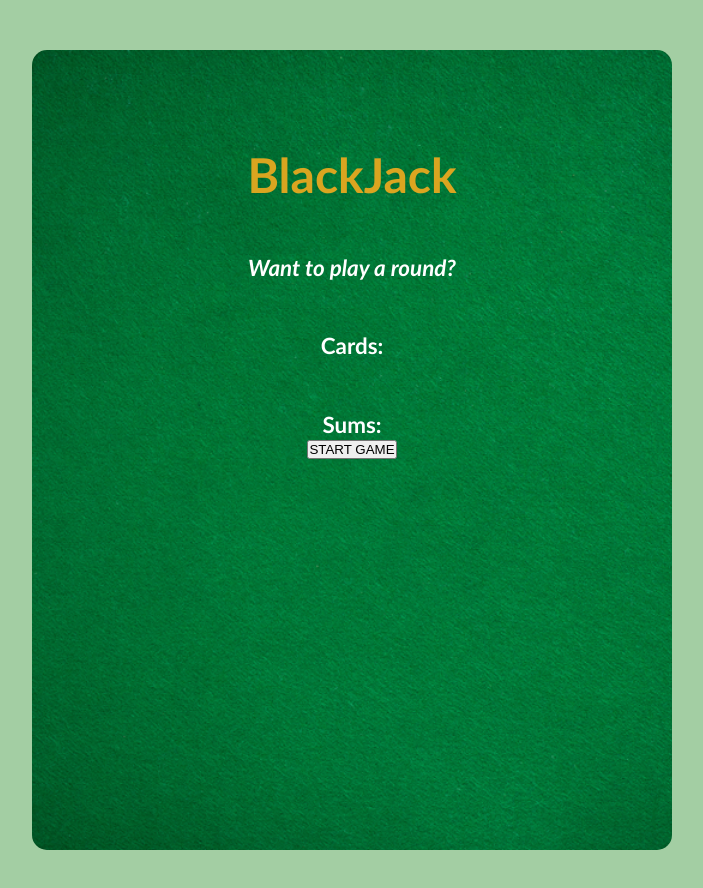
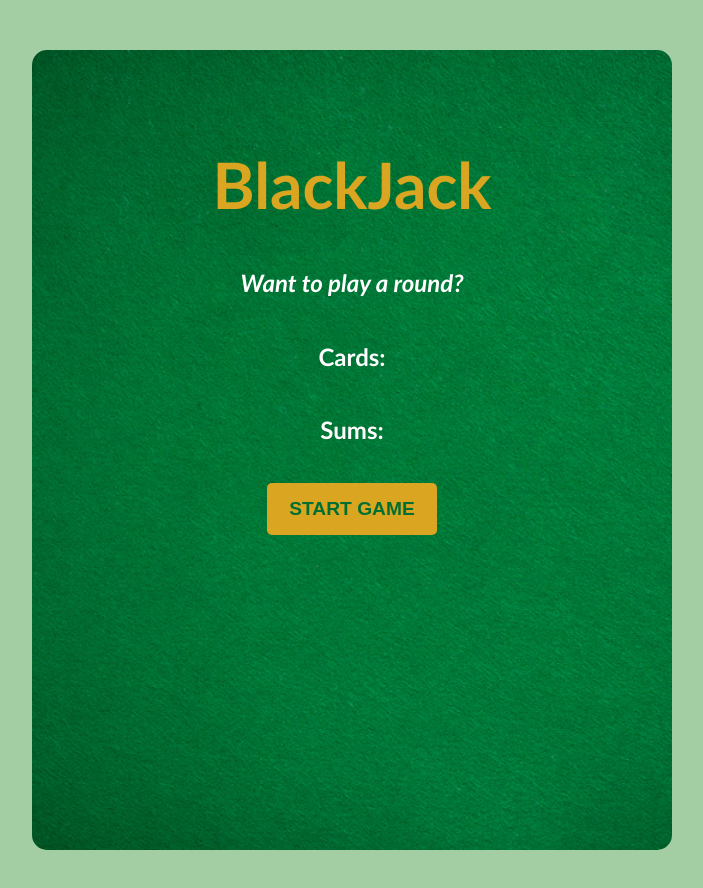
Before and after one commit to KanzaTahreem/Blackjack-Game, a plain HTML site: page index.html in a window 1280 px wide. Shown: the whole page, without its empty margins (288-991 px from the left). Drawn offline with Linux system fonts and the light colour scheme.

Commit message:
Update CSS

```diff
--- a/index.css
+++ b/index.css
@@ -24,14 +24,36 @@ div {
 
 h1 {
     padding-top: 15%;
-    font-size: 3rem;
+    font-size: 4rem;
     color: goldenrod;
 }
 
 p {
-    padding-top: 8%;
-    font-size: 1.4rem;
+    padding-top: 7%;
+    font-size: 1.5rem;
 }
 #message-el {
     font-style: italic;
 }
+
+button {
+    color: #016f32;
+    width: 170px;
+    background-color: goldenrod;
+    padding: 15px;
+    margin: 6%;
+    border: none;
+    border-radius: 5px;
+    font-weight: bolder;
+    font-size: 1.2rem;
+}
+
+button:hover {
+    padding: 18px;
+    width: 180px;
+    background-color: #016f32;
+    border: 1px solid goldenrod;
+    border-radius: 5px;
+    color: goldenrod;
+
+}
```
